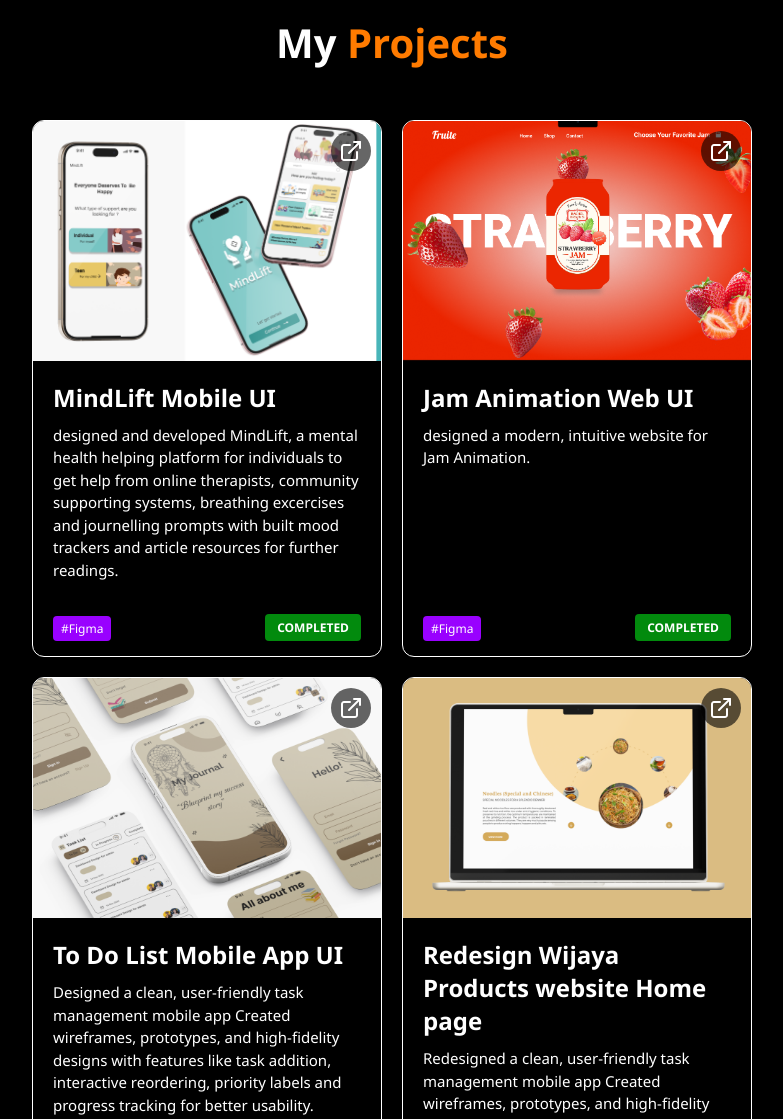
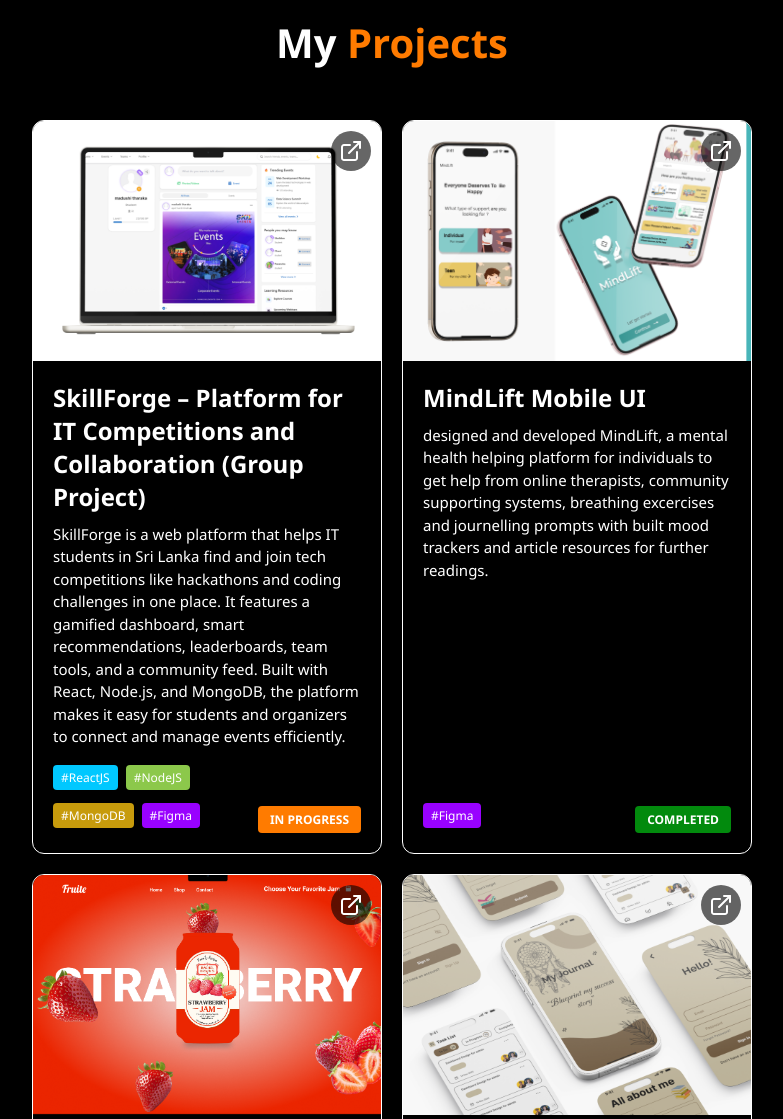
Before and after one commit to madu-dp/Portfolio, a plain HTML site: page index.html in a window 1280 px wide. Shown: the part 4620-5739 px from the top of the page, without its empty margins (248-1031 px from the left). Drawn offline with nearby package versions, Linux system fonts and the light colour scheme.

Commit message:
Add SkillForge project card and enhance project tags layout

```diff
--- a/index.html
+++ b/index.html
@@ -297,6 +297,33 @@
   <!-- Web & Mobile UI Design -->
   <div class="project-category active" id="web-mobile">
     <div class="projects-container">
+        <!-- SkillForge Project -->
+        <div class="project-card">
+          <a href="https://www.skill-forge.io/auth/login" target="_blank" class="project-link">
+              <div class="project-image">
+                  <img src="images/SkillForge.png" alt="SkillForge">
+                  <div class="link-icon">
+                      <svg width="24" height="24" viewBox="0 0 24 24" fill="none" xmlns="http://www.w3.org/2000/svg">
+                          <path d="M18 13V19C18 19.5304 17.7893 20.0391 17.4142 20.4142C17.0391 20.7893 16.5304 21 16 21H5C4.46957 21 3.96086 20.7893 3.58579 20.4142C3.21071 20.0391 3 19.5304 3 19V8C3 7.46957 3.21071 6.96086 3.58579 6.58579C3.96086 6.21071 4.46957 6 5 6H11" stroke="white" stroke-width="2" stroke-linecap="round" stroke-linejoin="round"/>
+                          <path d="M15 3H21V9" stroke="white" stroke-width="2" stroke-linecap="round" stroke-linejoin="round"/>
+                          <path d="M10 14L21 3" stroke="white" stroke-width="2" stroke-linecap="round" stroke-linejoin="round"/>
+                      </svg>
+                  </div>
+              </div>
+          </a>
+          <div class="project-info">
+              <h3 class="project-title">SkillForge – Platform for IT Competitions and Collaboration (Group Project)</h3>
+              <p class="project-description">SkillForge is a web platform that helps IT students in Sri Lanka find and join tech competitions like hackathons and coding challenges in one place. It features a gamified dashboard, smart recommendations, leaderboards, team tools, and a community feed. Built with React, Node.js, and MongoDB, the platform makes it easy for students and organizers to connect and manage events efficiently.</p>
+              <div class="project-tags">
+                  <span class="tag tag-react">#ReactJS</span>
+                  <span class="tag tag-node">#NodeJS</span>
+                  <span class="tag tag-mongo">#MongoDB</span>
+                  <span class="tag tag-figma">#Figma</span>
+              </div>
+              <div class="status-badge status-in-progress">In progress</div>
+          </div>
+      </div>
+
       <!-- Mindlift Project -->
       <div class="project-card">
         <a href="https://www.figma.com/design/biqkQX15IEBn1nWffxt8ld/High-fidelity-prototype?node-id=0-1&t=4xjvbgZM8Fks6o4w-1" target="_blank" class="project-link">
--- a/style.css
+++ b/style.css
@@ -923,7 +923,7 @@ span{
   display: flex;
   flex-direction: column;
   position: relative;
-  padding-bottom: 60px; /* Space for tags and status */
+  padding-bottom: 80px; /* Increased from 60px to create more space */
 }
 
 .project-title {
@@ -936,16 +936,18 @@ span{
   font-size: 15px;
   color: var(--text-light);
   line-height: 1.5;
-  margin-bottom: 15px;
+  margin-bottom: 25px; /* Increased from 15px to create more space above tags */
 }
 
 .project-tags {
   display: flex;
   flex-direction: row;
+  flex-wrap: wrap; /* Allow tags to wrap to multiple lines */
   gap: 8px;
   position: absolute;
-  bottom: 15px;
+  bottom: 20px; /* Increased from 15px to create more space */
   left: 20px;
+  width: calc(100% - 130px); /* Ensure tags don't overlap with status badge */
 }
 
 .tag {
@@ -953,15 +955,26 @@ span{
   padding: 4px 8px;
   border-radius: 4px;
   color: #ffffff;
+  margin-bottom: 5px; /* Add space between wrapped tag rows */
 }
 
 .tag-figma {
   background-color: #9901ff;
 }
 
+.tag-react {
+  background-color: #00c8ff;
+}
+.tag-node{
+  background-color: #8cc84b;
+}
+.tag-mongo{
+  background-color: #c79b0c;
+}
+
 .status-badge {
   position: absolute;
-  bottom: 15px;
+  bottom: 20px; /* Match the bottom position of tags for alignment */
   right: 20px;
   padding: 5px 12px;
   border-radius: 4px;
@@ -980,7 +993,17 @@ span{
   color: #fff;
 }
 
-/* Redesigned Project Tabs - Underline Style */
+/* R
+.status-in-progress {
+  background-color: var(--accent);
+  color: var(--text-light);
+}
+
+.status-completed {
+  background-color: #028a0d;
+  color: #fff;
+}
+edesigned Project Tabs - Underline Style */
 .project-tabs {
   display: flex;
   justify-content: center;
```
Also changed, not shown: images/SkillForge.png (added).
